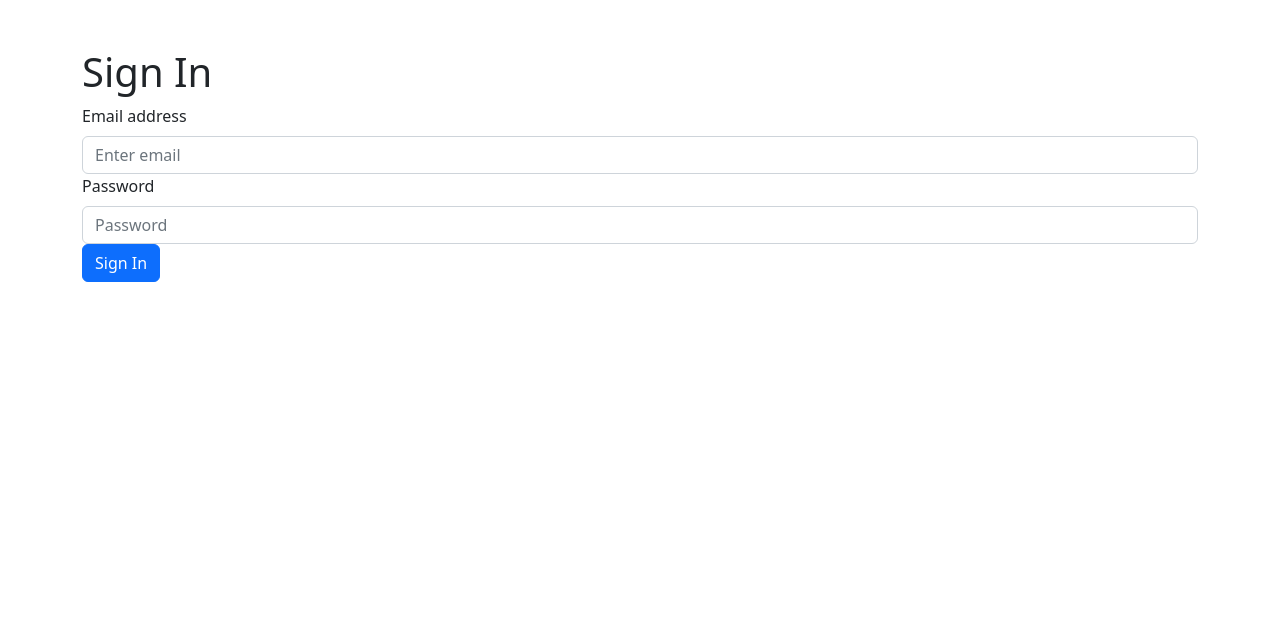
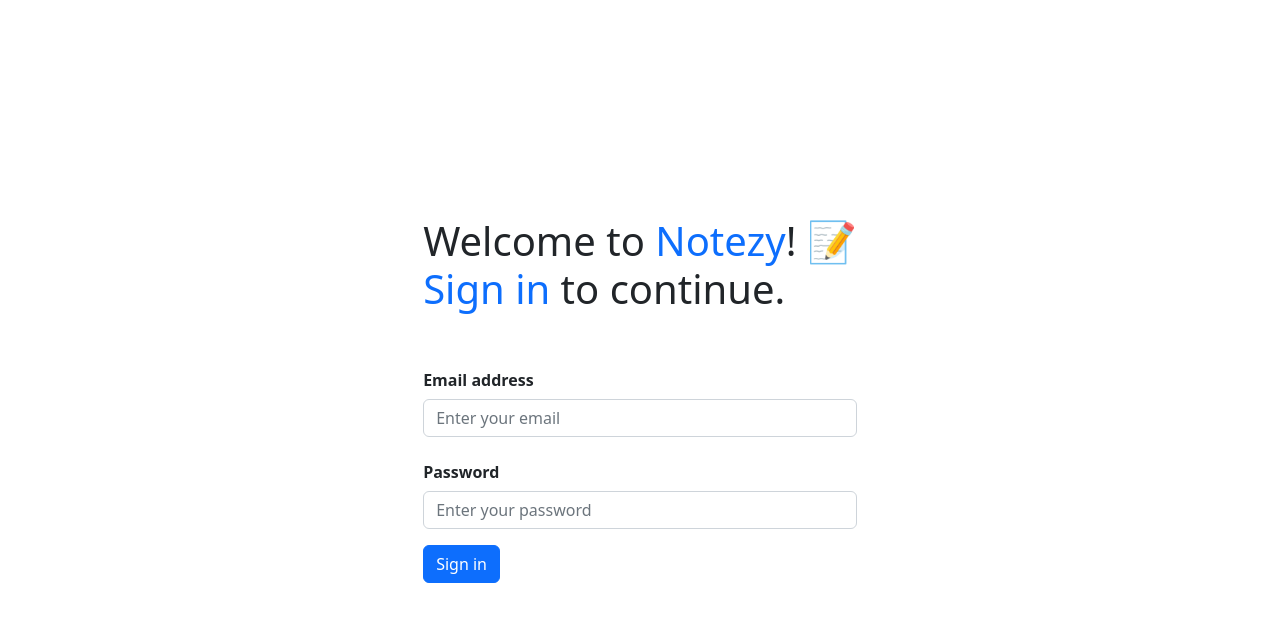
Before and after one commit to ntminh2nd/tma-notezy-app, a React (Create React App) app in the folder front-end/: page / in a window 1280 px wide. Shown: the top 622 px of the page. Built offline with nearby package versions, Linux system fonts and the light colour scheme.

Commit message:
Initializing Sign in page

```diff
--- a/front-end/src/App.js
+++ b/front-end/src/App.js
@@ -2,7 +2,7 @@
 import "./App.css";
 
 // Imports
-import SignIn from "./app/views/sign_in/SignInView";
+import SignIn from "./app/views/sign_in/signInView";
 
 function App() {
   return (
--- a/front-end/src/app/controllers/UserController.js
+++ b/front-end/src/app/controllers/UserController.js
@@ -1,5 +1,5 @@
 // Imports
-import UserModelAuth from "../models/UserModel";
+import UserModelAuth from "../models/userModel";
 
 const userModelAuth = new UserModelAuth();
 
--- a/front-end/src/app/views/sign_in/SignInView.js
+++ b/front-end/src/app/views/sign_in/SignInView.js
@@ -1,11 +1,11 @@
 import React, { useState } from "react";
 
 // Dependencies
-import { Form, Button } from "react-bootstrap";
+import { Form, Button, Row, Col } from "react-bootstrap";
 
 // Imports
 // User controller
-import UserControllerAuth from "../../controllers/UserController";
+import UserControllerAuth from "../../controllers/userController";
 
 const userControllerAuth = new UserControllerAuth();
 
@@ -26,32 +26,49 @@
   };
 
   return (
-    <div className="container mt-5">
+    <div className="d-flex vh-100 justify-content-center align-items-center">
+      <div className="d-flex justify-content-center">
         <Form onSubmit={handleSignIn}>
-        <h1>Sign In</h1>
+          <h1 className="mb-5">
+            Welcome to <span className="text-primary">Notezy</span>! 📝
+            <br />
+            <span className="text-primary">Sign in</span> to continue.
+          </h1>
+
           {error && <div className="alert alert-danger">{error}</div>}
-        <Form.Group controlId="formBasicEmail">
-          <Form.Label>Email address</Form.Label>
+          <Form.Group className="mb-3" controlId="formBasicEmail">
+            <Form.Label className="fw-bold" column>
+              Email address
+            </Form.Label>
+            <Col sm="6" style={{ width: "100%" }}>
               <Form.Control
                 type="email"
-            placeholder="Enter email"
+                placeholder="Enter your email"
                 value={email}
                 onChange={(e) => setEmail(e.target.value)}
               />
+            </Col>
           </Form.Group>
-        <Form.Group controlId="formBasicPassword">
-          <Form.Label>Password</Form.Label>
+
+          <Form.Group className="mb-3" controlId="formBasicPassword">
+            <Form.Label className="fw-bold" column>
+              Password
+            </Form.Label>
+            <Col sm="6" style={{ width: "100%" }}>
               <Form.Control
                 type="password"
-            placeholder="Password"
+                placeholder="Enter your password"
                 value={password}
                 onChange={(e) => setPassword(e.target.value)}
+                togglePasswordVisibility={true}
               />
+            </Col>
           </Form.Group>
           <Button variant="primary" type="submit">
-          Sign In
+            Sign in
           </Button>
         </Form>
+      </div>
     </div>
   );
 }
```
Lines whose indentation alone changed are shown as unchanged.
